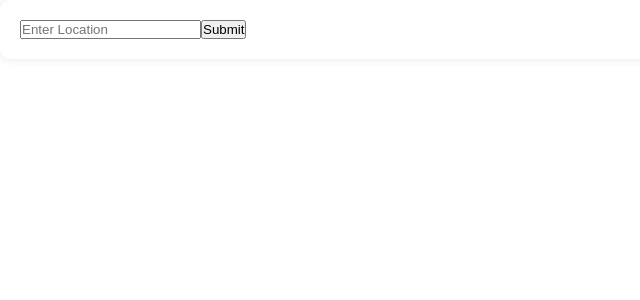
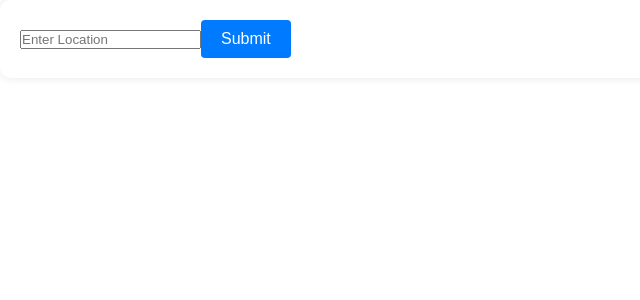
Before and after one commit to Pelani2/resp-practice, a React (Create React App) app: page / in a window 1280 px wide. Shown: the top 300 px of the page, without its empty margins (0-640 px from the left). Built offline with nearby package versions, Linux system fonts and the light colour scheme.

Commit message:
button styles

```diff
--- a/src/components/Button/ButtonStyles.ts
+++ b/src/components/Button/ButtonStyles.ts
@@ -1 +1,16 @@
 import styled from "styled-components";
+
+export const StyledLocationButton = styled.button`
+    background-color: #007bff;
+    color: white;
+    border: none;
+    border-radius: 4px;
+    padding: 10px 20px;
+    font-size: 16px;
+    cursor: pointer;
+    transition: background-color 0.2s ease-in-out;
+
+    &:hover {
+        background-color: #0069d9;
+    }
+`;
--- a/src/components/Button/index.tsx
+++ b/src/components/Button/index.tsx
@@ -1,17 +1,35 @@
 import React from "react";
+import { StyledLocationButton } from "./ButtonStyles";
 
 type ButtonType = "button" | "submit" | "reset";
 
+const variantClassMap = {
+    "location-button": "location-button",
+};
+
 interface ButtonProps {
+    variant: keyof typeof variantClassMap;
     type?: ButtonType;
     children: React.ReactNode;
 }
 
-const Button: React.FC<ButtonProps> = ({ type, children}) => {
+const Button: React.FC<ButtonProps> = ({ type, children, variant }) => {
+    let StyledButton;
+
+    switch(variant) {
+        case "location-button":
+            StyledButton = StyledLocationButton;
+            break;
+        default:
+            return null;
+    }
+
     return (
-        <button type={type || "submit"}>
+        <StyledButton
+            type={type || "submit"}
+        >
             {children}
-        </button>
+        </StyledButton>
     );
 };
 
--- a/src/components/InputLocation/index.tsx
+++ b/src/components/InputLocation/index.tsx
@@ -1,4 +1,4 @@
-import React, { useState } from "react";
+import React from "react";
 
 interface InputLocationProps {
     inputLocation: string;
--- a/src/components/Location/index.tsx
+++ b/src/components/Location/index.tsx
@@ -3,6 +3,7 @@ import { useDispatch } from "react-redux";
 import { setLocation } from "../../redux/actions/locationSlice";
 import { StyledForm } from "./LocationStyles";
 import InputLocation from "../InputLocation";
+import Button from "../Button";
 
 const Location: React.FC = () => {
     const [inputLocation, setInputLocation] = useState("");
@@ -19,11 +20,12 @@ const Location: React.FC = () => {
                 inputLocation={inputLocation}
                 setInputLocation={setInputLocation}
             />
-            <button
+            <Button
+                variant="location-button"
                 type="submit"
             >
                 Submit
-            </button>
+            </Button>
         </StyledForm>
     );
 };
```
